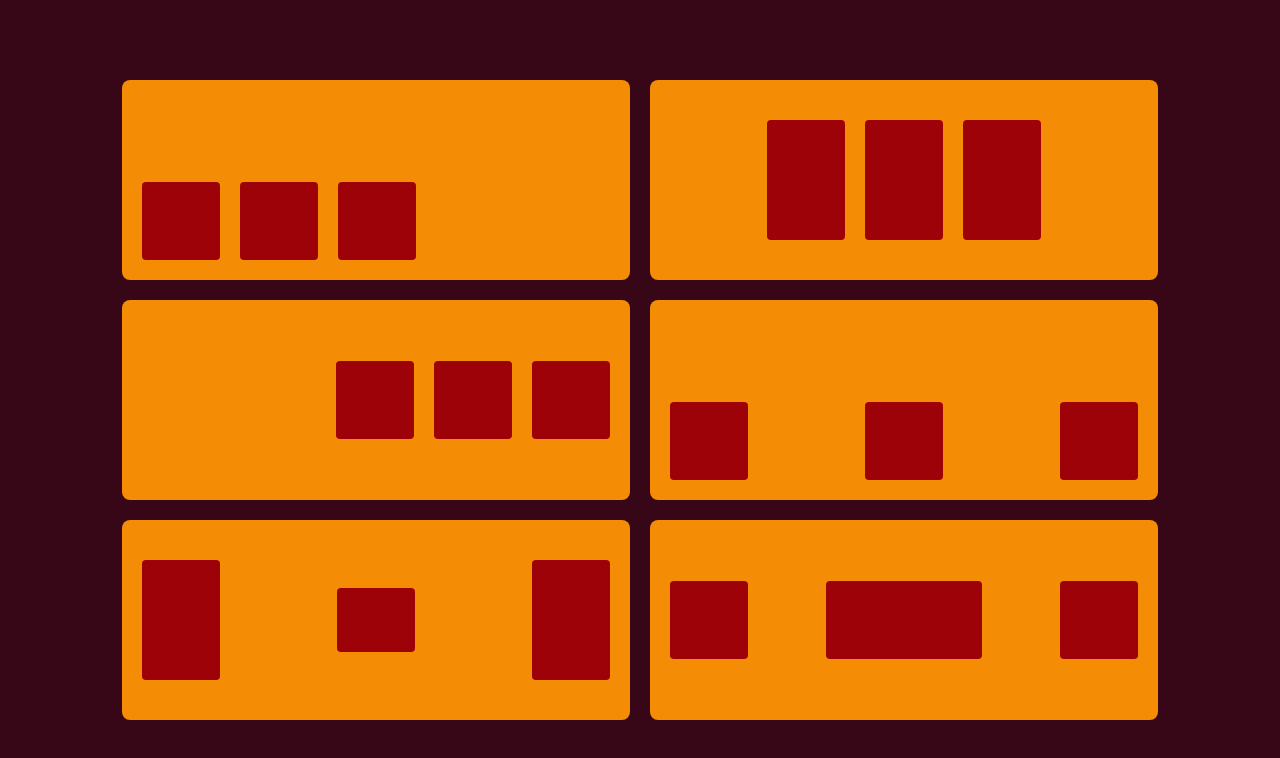
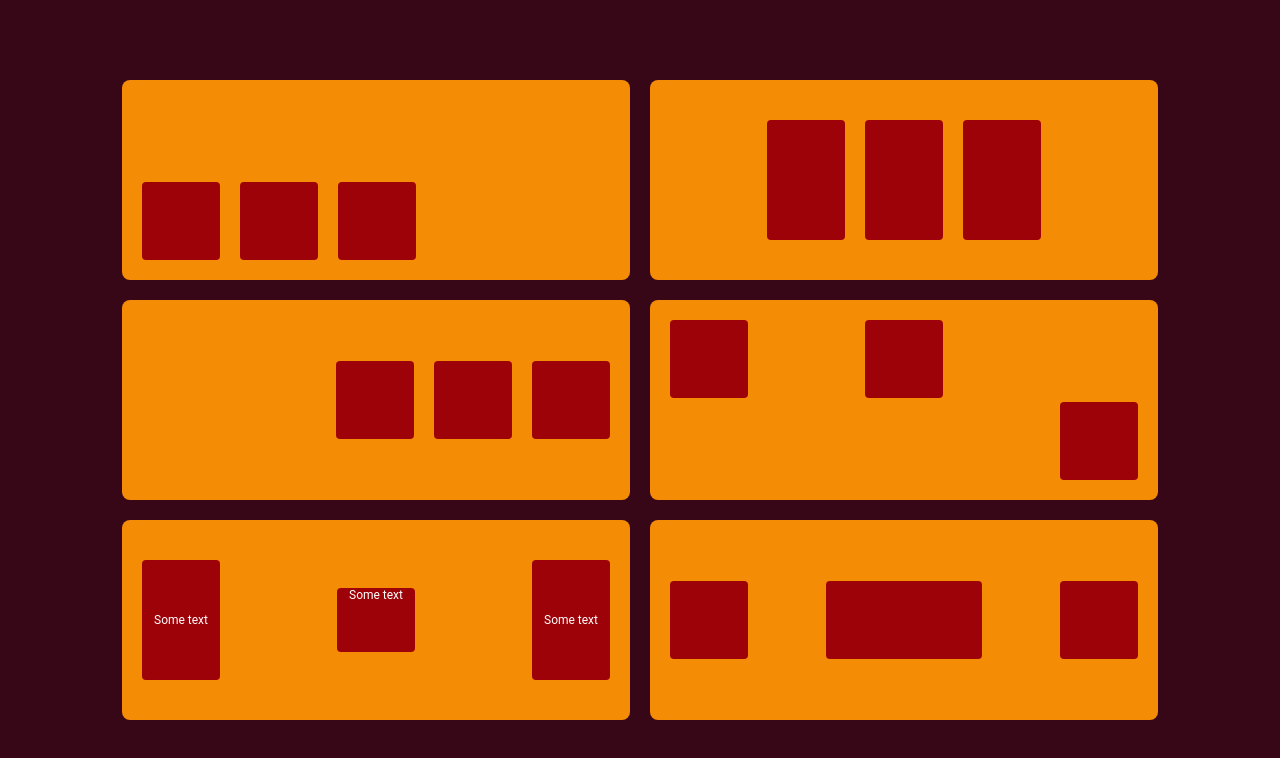
Before and after one commit to smbirnbaum/flexbox, a plain HTML site: page index.html in a window 1280 px wide. Drawn offline with Linux system fonts and the light colour scheme.

Commit message:
Second commit

```diff
--- a/index.html
+++ b/index.html
@@ -28,15 +28,15 @@
             </div>
 
             <div class="panel panel--spread panel--bottom-right">
-                <div class="panel__box panel__box--small"></div>
-                <div class="panel__box panel__box--small"></div>
+                <div class="panel__box panel__box--mixed-left"></div>
+                <div class="panel__box panel__box--mixed-left"></div>
                 <div class="panel__box panel__box--small"></div>
             </div>
 
             <div class="panel panel--spread panel--mid">
-                <div class="panel__box panel__box--tall"></div>
-                <div class="panel__box panel__box--short"></div>
-                <div class="panel__box panel__box--tall"></div>
+                <div class="panel__box panel__box--tall panel__box--text">Some text</div>
+                <div class="panel__box panel__box--short panel__box--text">Some text</div>
+                <div class="panel__box panel__box--tall panel__box--text">Some text</div>
             </div>
 
             <div class="panel panel--spread panel--mid">
--- a/styles/index.css
+++ b/styles/index.css
@@ -49,6 +49,11 @@
     align-items: flex-end;
 }
 
+.panel--top-left {
+    align-items: flex-start;
+    justify-content: left;
+}
+
 .panel--bottom-right {
     align-items: flex-end;
     justify-content: right;
@@ -71,6 +76,7 @@
 .panel__box--tall {
     width: 78px;
     height: 120px;
+    align-content: center;
 }
 
 .panel__box--short {
@@ -82,3 +88,17 @@
     width: 156px;
     height: 78px;
 }
+
+.panel__box--mixed-left {
+    width: 78px;
+    height: 78px;
+    align-self: flex-start;
+}
+
+.panel__box--text {
+    font-family: Roboto, sans-serif;
+    font-size: 12px;
+    color: white;
+    text-box:var(54px, 14px);
+    text-align: center;
+}
```
